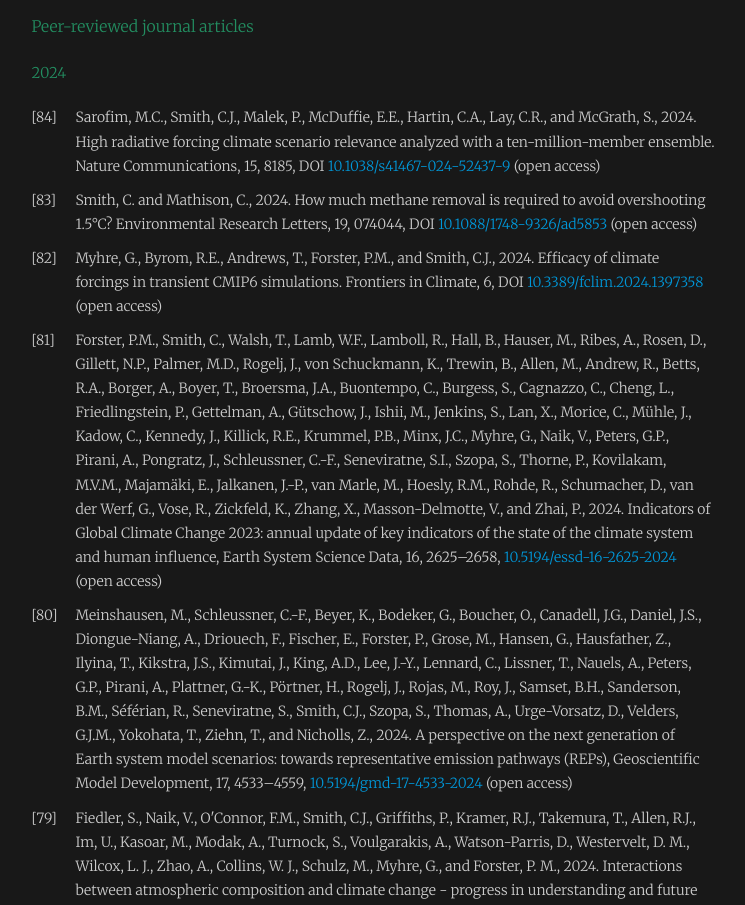
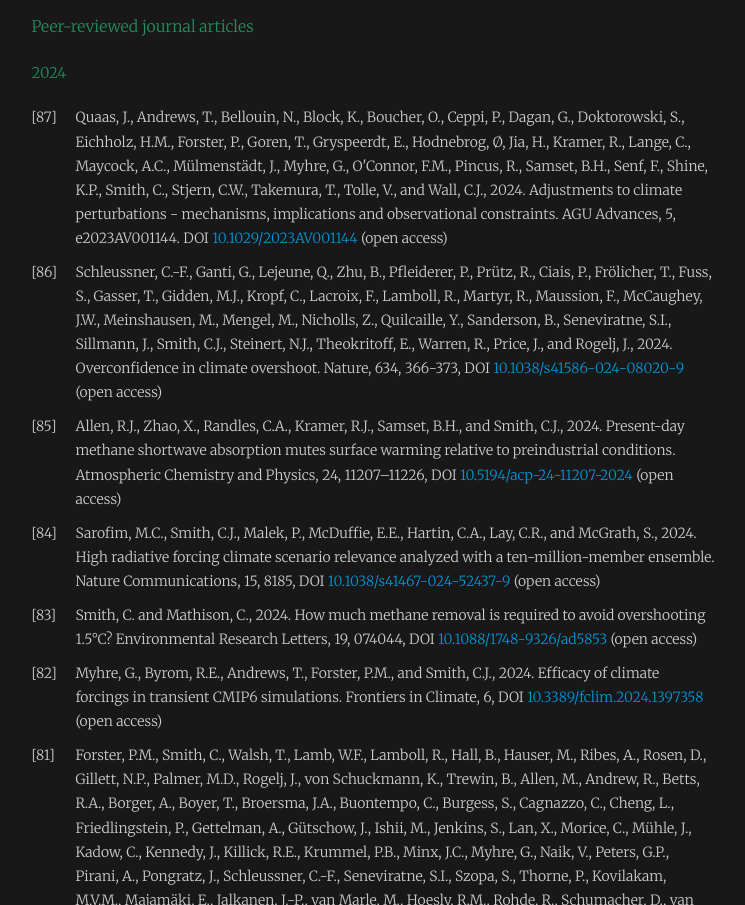
Before and after one commit to chrisroadmap/chrisroadmap.github.io, an Astro site: page /publications in a window 1280 px wide. Shown: the part 1288-2193 px from the top of the page, without its empty margins (267-1012 px from the left). Built offline with nearby package versions, Linux system fonts and the light colour scheme; Astro itself is replaced by a stand-in of ours.

Commit message:
add Quaas et al

```diff
--- a/src/pages/publications.astro
+++ b/src/pages/publications.astro
@@ -49,6 +49,12 @@ const pageTitle = "Publications";
     <h3>Peer-reviewed journal articles</h3>
     <ol class="pubs" style="counter-reset: customlistcounter {% raw %}{{ items.length + 1 }}{% endraw %}">
         <h4>2024</h4>
+
+        <li>Quaas, J., Andrews, T., Bellouin, N., Block, K., Boucher, O., Ceppi, P., Dagan, G., Doktorowski, S., Eichholz, H.M., Forster, P., Goren, T., Gryspeerdt, E., Hodnebrog, Ø, Jia, H., Kramer, R., Lange, C., Maycock, A.C., Mülmenstädt, J., Myhre, G., O'Connor, F.M., Pincus, R., Samset, B.H., Senf, F., Shine, K.P., Smith, C., Stjern, C.W., Takemura, T., Tolle, V., and Wall, C.J., 2024. Adjustments to climate perturbations - mechanisms, implications and observational constraints. AGU Advances, 5, e2023AV001144. DOI <a href="https://doi.org/10.1029/2023AV001144">10.1029/2023AV001144</a> (open access)</li>
+
+        <li>Schleussner, C.-F., Ganti, G., Lejeune, Q., Zhu, B., Pfleiderer, P., Prütz, R., Ciais, P., Frölicher, T., Fuss, S., Gasser, T., Gidden, M.J., Kropf, C., Lacroix, F., Lamboll, R., Martyr, R., Maussion, F., McCaughey, J.W., Meinshausen, M., Mengel, M., Nicholls, Z., Quilcaille, Y., Sanderson, B., Seneviratne, S.I., Sillmann, J., Smith, C.J., Steinert, N.J., Theokritoff, E., Warren, R., Price, J., and Rogelj, J., 2024. Overconfidence in climate overshoot. Nature, 634, 366-373, DOI <a href="https://doi.org/10.1038/s41586-024-08020-9">10.1038/s41586-024-08020-9</a> (open access)</li>
+
+        <li>Allen, R.J., Zhao, X., Randles, C.A., Kramer, R.J., Samset, B.H., and Smith, C.J., 2024. Present-day methane shortwave absorption mutes surface warming relative to preindustrial conditions. Atmospheric Chemistry and Physics, 24, 11207–11226, DOI <a href="https://doi.org/10.5194/acp-24-11207-2024">10.5194/acp-24-11207-2024</a> (open access)</li>
 
         <li>Sarofim, M.C., Smith, C.J., Malek, P., McDuffie, E.E., Hartin, C.A., Lay, C.R., and McGrath, S., 2024. High radiative forcing climate scenario relevance analyzed with a ten-million-member ensemble. Nature Communications, 15, 8185, DOI <a href="https://doi.org/10.1038/s41467-024-52437-9">10.1038/s41467-024-52437-9</a> (open access)</li>
 
--- a/src/styles/global.css
+++ b/src/styles/global.css
@@ -65,7 +65,7 @@ a:active {
 
 /* publications */
 ol.pubs {
-    counter-reset: customlistcounter 85;
+    counter-reset: customlistcounter 88;
     list-style-type: none;
     margin-left: 0px;
     padding-left:0px;
```
